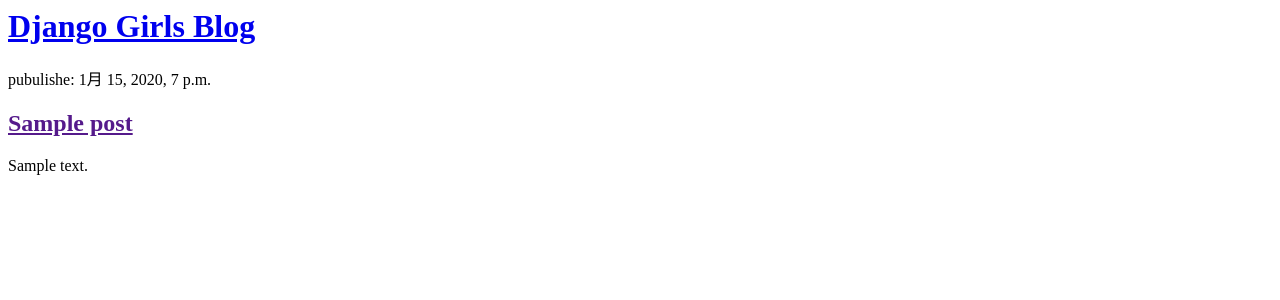
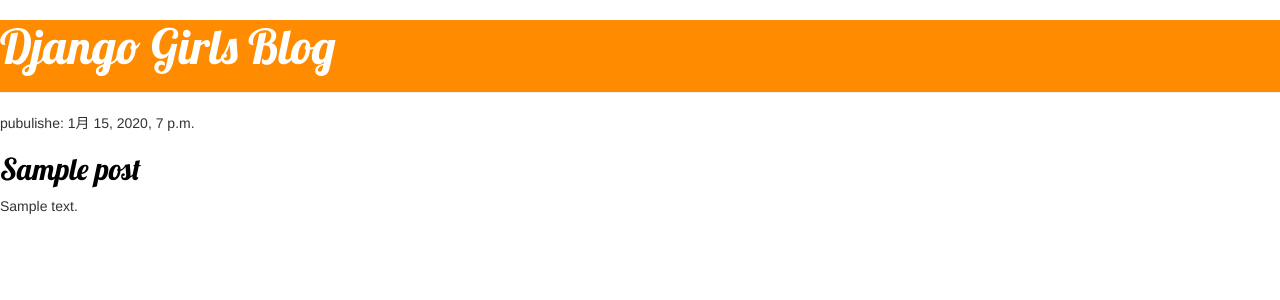
Before and after one commit to NanakoJinnai/my-first-blog, a Django app: page / in a window 1280 px wide. Shown: the top 300 px of the page. Run offline with Django 3.2, Linux system fonts and the light colour scheme; tables that the repository leaves empty hold one stand-in row (values such as "Sample post"); some libraries are stand-ins or nearby versions.

Commit message:
画面デザインの追加

```diff
--- /dev/null
+++ b/blog/static/css/blog.css
@@ -0,0 +1,52 @@
+
+h1 a, h2 a {
+    color: darkorange;
+    font-family: 'Lobster';
+}
+
+.page-header {
+    background-color: darkorange;
+    margin-top:0px;
+    padding:20px,20px,20px,40px;
+}
+
+.page-header h1, .page-header h1 a, .page-header h1 a:visited, .page-header h1,.page-header h1 a:active{
+    color: white;
+    font-size: 36pt;
+    text-decoration: none;
+}
+
+.content{
+    margin-left: 40px;
+}
+
+h1 ,h2 ,h3 ,h4 {
+    font-family: 'Lobster';
+}
+
+.date {
+    color: #828282;
+}
+
+.save {
+    float: right;
+}
+
+.post-form textarea, .post-form input {
+    width: 100%;
+}
+
+.top-menu, .top-menu:hover, .top-menu:visited {
+    color: #ffffff;
+    float: right;
+    font-size: 26pt;
+    margin-right: 20px;
+}
+
+.post {
+    margin-bottom: 70px;
+}
+
+.post h2 a, .post h2 a:visited {
+    color: #000000;
+}
--- a/blog/templates/blog/post_list.html
+++ b/blog/templates/blog/post_list.html
@@ -1,14 +1,19 @@
+{% load static %}
 <html>
     <head>
         <title>Django Girls Blog</title>
+        <link rel="stylesheet" href="//maxcdn.bootstrapcdn.com/bootstrap/3.2.0/css/bootstrap.min.css">
+        <link rel="stylesheet" href="//maxcdn.bootstrapcdn.com/bootstrap/3.2.0/css/bootstrap-theme.min.css">
+        <link href="//fonts.googleapis.com/css?family=Lobster&subset=latin,latin-ext" rel="stylesheet" type="text/css">
+        <link rel="stylesheet" href="{% static 'css/blog.css' %}">
     </head>
     <body>
-        <div>
+        <div class="page-header">
             <h1><a href="/">Django Girls Blog</a></h1>
         </div>
 
         {% for post in posts %}
-            <div>
+            <div class="post">
                 <p>pubulishe: {{ post.published_date }}</p>
                 <h2><a href="">{{ post.title }}</a></h2>
                 <p>{{ post.text|linebreaksbr }}</p>
```
